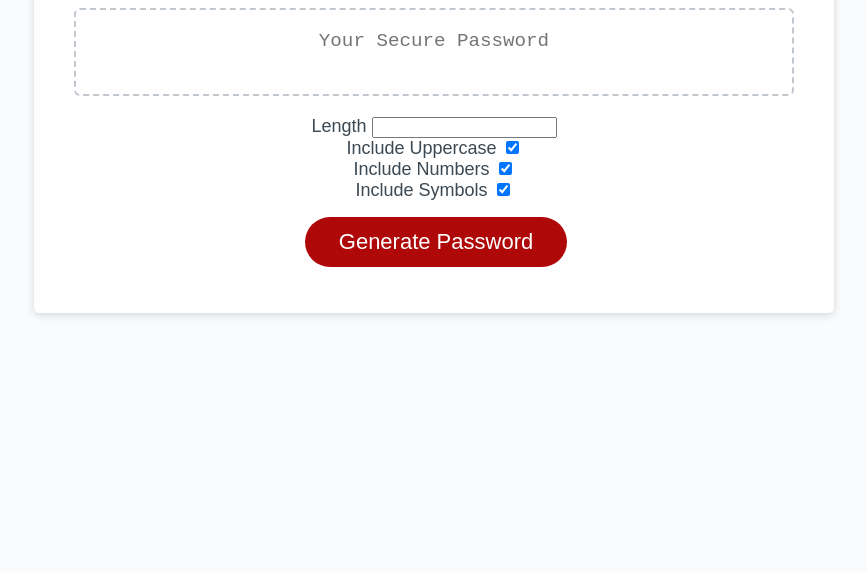
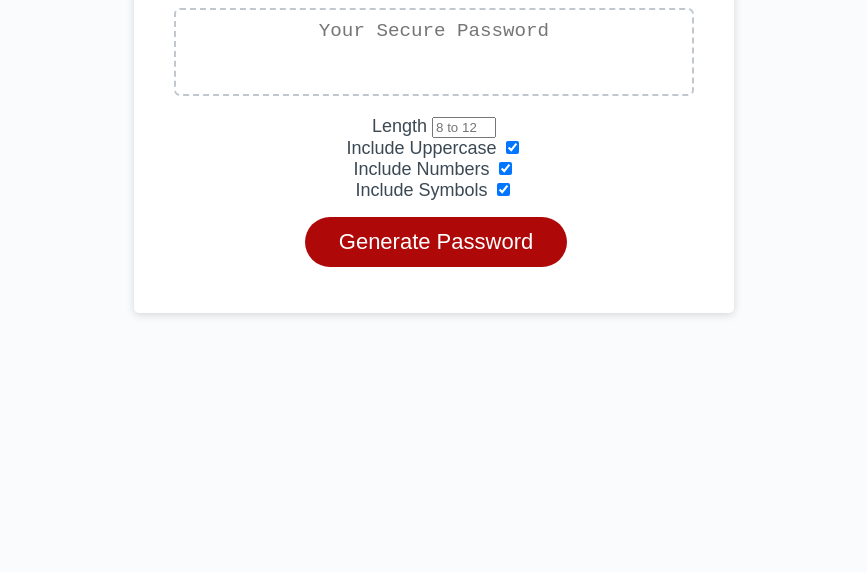
Before and after one commit to pdubya1632/Password-Generator, a plain HTML site: page Develop/index.html in a window 1280 px wide. Shown: the part 228-800 px from the top of the page, without its empty margins (206-1073 px from the left). Drawn offline with Linux system fonts and the light colour scheme.

Commit message:
clean up css

```diff
--- a/Develop/index.html
+++ b/Develop/index.html
@@ -27,7 +27,7 @@
           <form id="passwordOptions">
             <div class="option">
               <label>Length</label>
-              <input type="number" id="count" value="" />
+              <input type="number" id="count" min="8" max="128" value="" placeholder="8 to 128" />
             </div>
             <div class="option">
               <label>Include Uppercase</label>
--- a/Develop/style.css
+++ b/Develop/style.css
@@ -14,13 +14,11 @@ body,
 
 body {
   font-family: sans-serif;
-  background-color: #f9fbfd;
+  background: #f9fbfd;
 }
 
 .wrapper {
-  padding-top: 30px;
-  padding-left: 20px;
-  padding-right: 20px;
+  padding: 30px 20px 0 20px;
 }
 
 header {
@@ -38,7 +36,7 @@ header {
   color: hsl(206, 17%, 28%);
   font-size: 18px;
   margin: 0 auto;
-  max-width: 800px;
+  max-width: 600px;
   padding: 30px 40px;
 }
 
@@ -48,6 +46,24 @@ header {
 
 .card-footer {
   text-align: center;
+}
+
+#passwordText {
+  -webkit-appearance: none;
+  -moz-appearance: none;
+  appearance: none;
+  border: none;
+  display: block;
+  width: 100%;
+  padding: 10px 20px 30px 20px;
+  font-size: 1.2rem;
+  text-align: center;
+  margin-top: 10px;
+  margin-bottom: 10px;
+  border: 2px dashed #c0c7cf;
+  border-radius: 6px;
+  resize: none;
+  overflow: hidden;
 }
 
 .btn {
@@ -71,28 +87,6 @@ button[disabled] {
   background: #c0c7cf;
 }
 
-.float-right {
-  float: right;
-}
-
-#passwordText {
-  -webkit-appearance: none;
-  -moz-appearance: none;
-  appearance: none;
-  border: none;
-  display: block;
-  width: 100%;
-  padding: 20px 0;
-  font-size: 1.2rem;
-  text-align: center;
-  margin-top: 10px;
-  margin-bottom: 10px;
-  border: 2px dashed #c0c7cf;
-  border-radius: 6px;
-  resize: none;
-  overflow: hidden;
-}
-
 @media (max-width: 690px) {
   .btn {
     font-size: 1rem;
```
